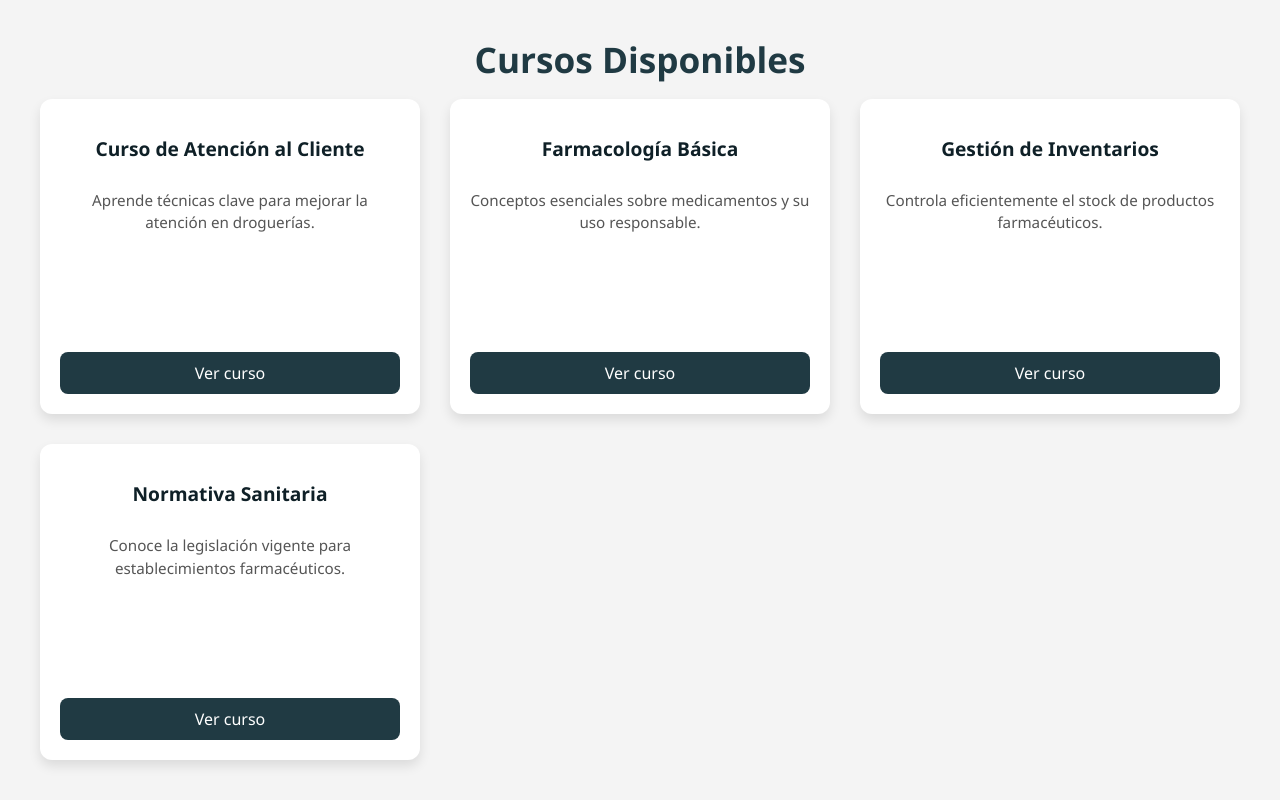
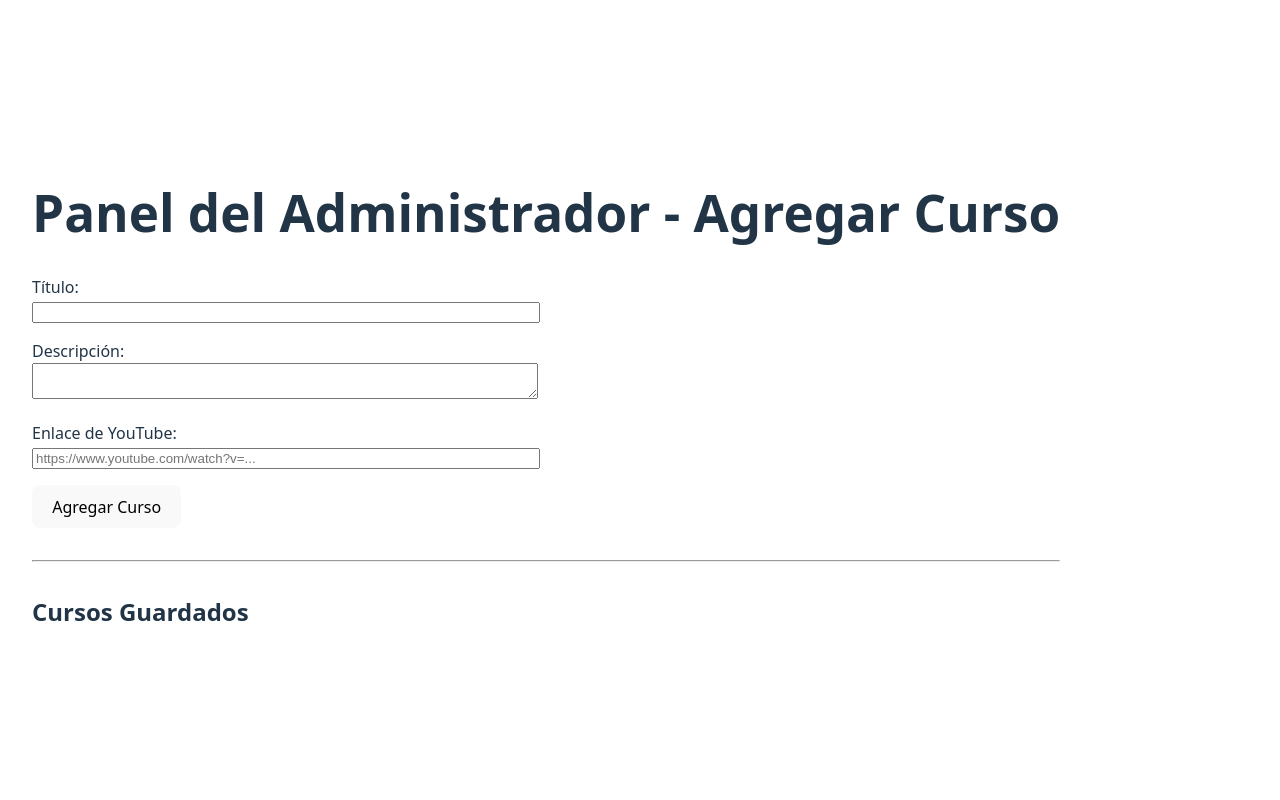
Before and after one commit to AdrianRochaC/ProyectoCapacitaciones, a React (Vite) app: page /admin in a window 1280 px wide. Built offline with nearby package versions, Linux system fonts and the light colour scheme.

Commit message:
Avance inicial de carga de videos con link de youtube solo panel inicial y formulario inicial de admin para videos

```diff
--- a/package.json
+++ b/package.json
@@ -12,6 +12,7 @@
   "dependencies": {
     "react": "^19.1.0",
     "react-dom": "^19.1.0",
+    "react-player": "^2.16.0",
     "react-router-dom": "^7.6.1"
   },
   "devDependencies": {
--- a/src/App.jsx
+++ b/src/App.jsx
@@ -1,19 +1,15 @@
-import React, { useState } from "react";
-import LoadingScreen from "./components/LoadingScreen/LoadingScreen";
+import { BrowserRouter as Router, Routes, Route } from "react-router-dom";
 import CoursesPage from "./pages/CoursesPage";
-
+import AdminCoursesPage from "./pages/AdminCoursesPage";
 
 function App() {
-  const [isLoading, setIsLoading] = useState(true);
-
   return (
-    <div className="App">
-      {isLoading ? (
-        <LoadingScreen onFinish={() => setIsLoading(false)} />
-      ) : (
-        <CoursesPage />
-      )}
-    </div>
+    <Router>
+      <Routes>
+        <Route path="/" element={<CoursesPage />} />
+        <Route path="/admin" element={<AdminCoursesPage />} />
+      </Routes>
+    </Router>
   );
 }
 
--- /dev/null
+++ b/src/pages/AdminCoursesPage.jsx
@@ -0,0 +1,103 @@
+import React, { useState, useEffect } from "react";
+
+const AdminCoursesPage = () => {
+  const [title, setTitle] = useState("");
+  const [description, setDescription] = useState("");
+  const [videoUrl, setVideoUrl] = useState("");
+  const [courses, setCourses] = useState([]);
+
+  useEffect(() => {
+    const savedCourses = JSON.parse(localStorage.getItem("courses")) || [];
+    setCourses(savedCourses);
+  }, []);
+
+  const handleSubmit = (e) => {
+    e.preventDefault();
+
+    if (!title || !description || !videoUrl) {
+      alert("Por favor completa todos los campos.");
+      return;
+    }
+
+    const newCourse = {
+      id: Date.now(),
+      title,
+      description,
+      videoUrl: convertToEmbedUrl(videoUrl),
+    };
+
+    const updatedCourses = [...courses, newCourse];
+    setCourses(updatedCourses);
+    localStorage.setItem("courses", JSON.stringify(updatedCourses));
+
+    setTitle("");
+    setDescription("");
+    setVideoUrl("");
+    alert("Curso agregado exitosamente.");
+  };
+
+  const convertToEmbedUrl = (url) => {
+    // Convierte un link de YouTube normal a embed
+    const match = url.match(/(?:youtu\.be\/|youtube\.com\/watch\?v=)([^&]+)/);
+    return match ? `https://www.youtube.com/embed/${match[1]}` : url;
+  };
+
+  return (
+    <div style={{ padding: "2rem" }}>
+      <h1>Panel del Administrador - Agregar Curso</h1>
+      <form onSubmit={handleSubmit} style={{ maxWidth: "500px" }}>
+        <div>
+          <label>Título:</label>
+          <input
+            type="text"
+            value={title}
+            onChange={(e) => setTitle(e.target.value)}
+            required
+            style={{ width: "100%", marginBottom: "1rem" }}
+          />
+        </div>
+        <div>
+          <label>Descripción:</label>
+          <textarea
+            value={description}
+            onChange={(e) => setDescription(e.target.value)}
+            required
+            style={{ width: "100%", marginBottom: "1rem" }}
+          />
+        </div>
+        <div>
+          <label>Enlace de YouTube:</label>
+          <input
+            type="text"
+            value={videoUrl}
+            onChange={(e) => setVideoUrl(e.target.value)}
+            required
+            placeholder="https://www.youtube.com/watch?v=..."
+            style={{ width: "100%", marginBottom: "1rem" }}
+          />
+        </div>
+        <button type="submit">Agregar Curso</button>
+      </form>
+
+      <hr style={{ margin: "2rem 0" }} />
+
+      <h2>Cursos Guardados</h2>
+      {courses.map((course) => (
+        <div key={course.id} style={{ marginBottom: "2rem" }}>
+          <h3>{course.title}</h3>
+          <p>{course.description}</p>
+          <iframe
+            width="100%"
+            height="215"
+            src={course.videoUrl}
+            title={`Video del curso: ${course.title}`}
+            frameBorder="0"
+            allowFullScreen
+          ></iframe>
+        </div>
+      ))}
+    </div>
+  );
+};
+
+export default AdminCoursesPage;
--- a/src/pages/CoursesPage.css
+++ b/src/pages/CoursesPage.css
@@ -64,3 +64,31 @@
 .course-card button:hover {
   background-color: #2c5364;
 }
+.video-container {
+  margin: 1rem 0;
+  position: relative;
+  padding-bottom: 56.25%; /* 16:9 ratio */
+  height: 0;
+  overflow: hidden;
+}
+
+.video-container iframe {
+  position: absolute;
+  top: 0;
+  left: 0;
+  width: 100%;
+  height: 100%;
+}
+.courses-page button {
+  background-color: #007bff;
+  color: white;
+  border: none;
+  padding: 8px 12px;
+  border-radius: 4px;
+  cursor: pointer;
+  transition: background-color 0.3s ease;
+}
+
+.courses-page button:hover {
+  background-color: #0056b3;
+}
--- a/src/pages/CoursesPage.jsx
+++ b/src/pages/CoursesPage.jsx
@@ -1,25 +1,48 @@
-import React from "react";
+import React, { useEffect, useState } from "react";
+import { useNavigate } from "react-router-dom";
 import "./CoursesPage.css";
-
-const courses = [
-  { id: 1, title: "Curso de Atención al Cliente", description: "Aprende técnicas clave para mejorar la atención en droguerías." },
-  { id: 2, title: "Farmacología Básica", description: "Conceptos esenciales sobre medicamentos y su uso responsable." },
-  { id: 3, title: "Gestión de Inventarios", description: "Controla eficientemente el stock de productos farmacéuticos." },
-  { id: 4, title: "Normativa Sanitaria", description: "Conoce la legislación vigente para establecimientos farmacéuticos." },
-];
+import ReactPlayer from "react-player"; // ✅ Importación correcta
 
 const CoursesPage = () => {
+  const [courses, setCourses] = useState([]);
+  const navigate = useNavigate();
+
+  useEffect(() => {
+    const savedCourses = JSON.parse(localStorage.getItem("courses")) || [];
+    setCourses(savedCourses);
+  }, []);
+
   return (
     <div className="courses-page">
+      {/* Botón para ir a admin */}
+      <div style={{ textAlign: "right", marginBottom: "1rem" }}>
+        <button onClick={() => navigate("/admin")}>Ir al panel de administrador</button>
+      </div>
+
       <h1 className="title">Cursos Disponibles</h1>
       <div className="courses-grid">
-        {courses.map((course) => (
-          <div key={course.id} className="course-card">
-            <h2>{course.title}</h2>
-            <p>{course.description}</p>
-            <button>Ver curso</button>
-          </div>
-        ))}
+        {courses.length === 0 ? (
+          <p>No hay cursos disponibles por ahora.</p>
+        ) : (
+          courses.map((course) => (
+            <div key={course.id} className="course-card">
+              <h2>{course.title}</h2>
+              <p>{course.description}</p>
+
+              {/* ✅ Reproductor de video funcional */}
+              <div className="video-container" style={{ marginBottom: "1rem" }}>
+                <ReactPlayer
+                  url={course.videoUrl}
+                  width="100%"
+                  height="215px"
+                  controls
+                />
+              </div>
+
+              <button>Ver curso</button>
+            </div>
+          ))
+        )}
       </div>
     </div>
   );
```
Also changed, not shown: 1 other file (tests, documents, lock files or other folders).
